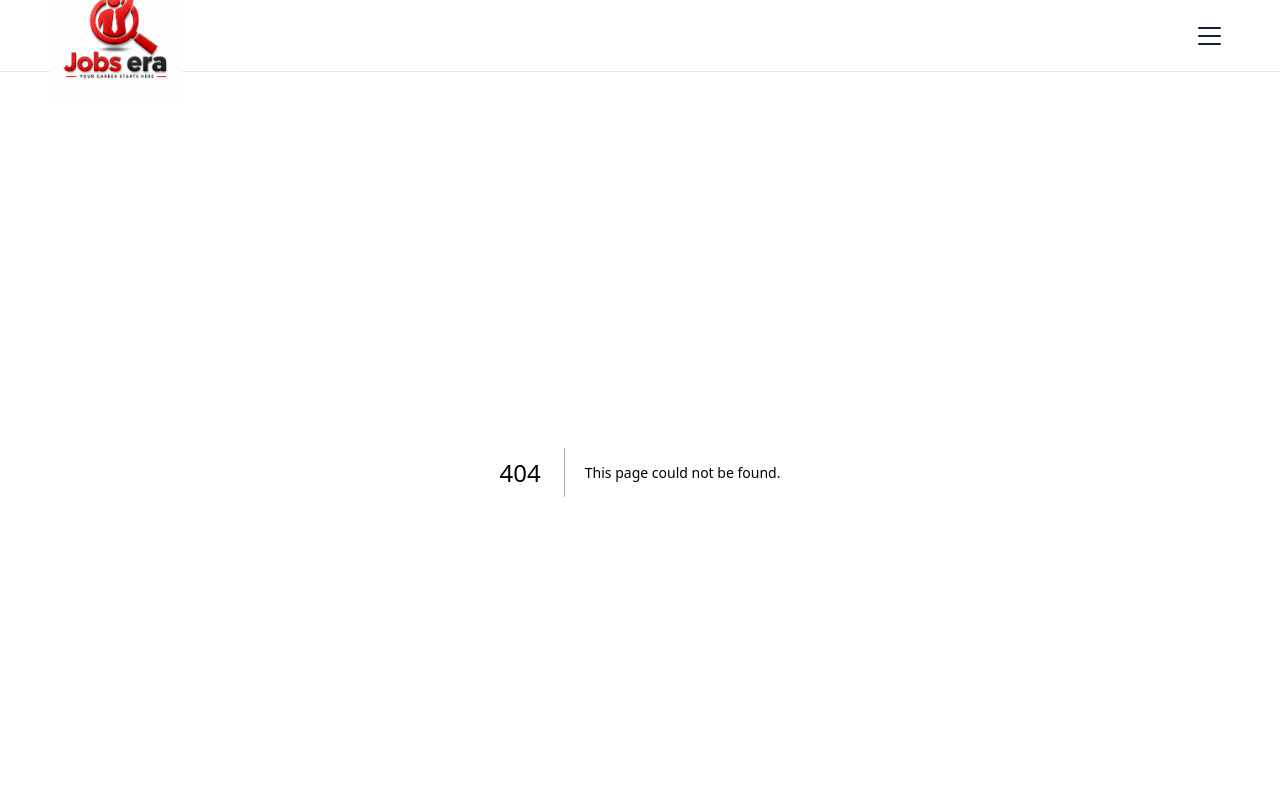
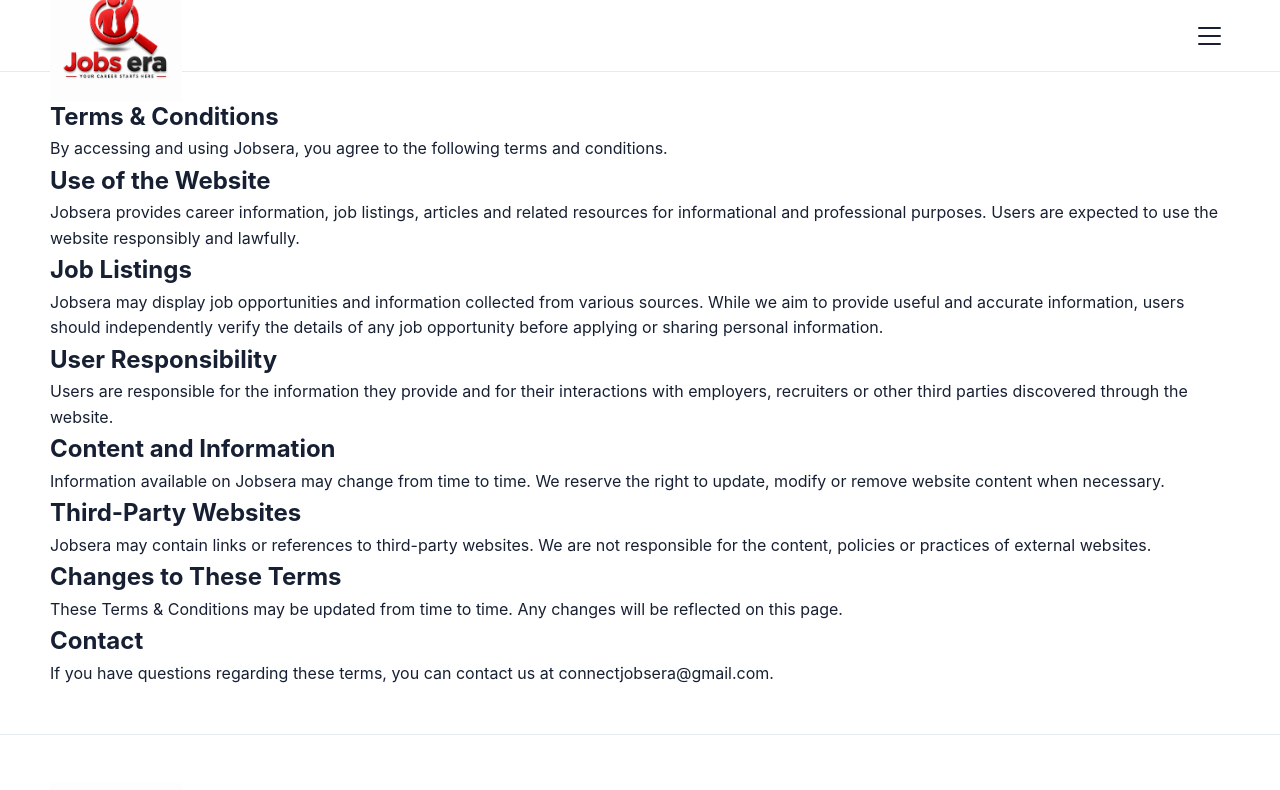
Before and after one commit to ConnectJobsera/Jobsera-Website, a Next.js app: page /terms in a window 1280 px wide. Before the commit this address had no page. Shown: the top 790 px of the page. Built offline with nearby package versions, Linux system fonts and the light colour scheme.

Commit message:
Create Terms and Conditions page

```diff
--- /dev/null
+++ b/app/terms/page.tsx
@@ -0,0 +1,81 @@
+export default function TermsPage() {
+  return (
+    <section className="content-page">
+      <div className="container">
+        <p className="eyebrow">LEGAL</p>
+
+        <h1>Terms & Conditions</h1>
+
+        <p className="page-intro">
+          By accessing and using Jobsera, you agree to the following terms and
+          conditions.
+        </p>
+
+        <div className="content-section">
+          <h2>Use of the Website</h2>
+          <p>
+            Jobsera provides career information, job listings, articles and
+            related resources for informational and professional purposes.
+            Users are expected to use the website responsibly and lawfully.
+          </p>
+        </div>
+
+        <div className="content-section">
+          <h2>Job Listings</h2>
+          <p>
+            Jobsera may display job opportunities and information collected
+            from various sources. While we aim to provide useful and accurate
+            information, users should independently verify the details of any
+            job opportunity before applying or sharing personal information.
+          </p>
+        </div>
+
+        <div className="content-section">
+          <h2>User Responsibility</h2>
+          <p>
+            Users are responsible for the information they provide and for
+            their interactions with employers, recruiters or other third
+            parties discovered through the website.
+          </p>
+        </div>
+
+        <div className="content-section">
+          <h2>Content and Information</h2>
+          <p>
+            Information available on Jobsera may change from time to time.
+            We reserve the right to update, modify or remove website content
+            when necessary.
+          </p>
+        </div>
+
+        <div className="content-section">
+          <h2>Third-Party Websites</h2>
+          <p>
+            Jobsera may contain links or references to third-party websites.
+            We are not responsible for the content, policies or practices of
+            external websites.
+          </p>
+        </div>
+
+        <div className="content-section">
+          <h2>Changes to These Terms</h2>
+          <p>
+            These Terms & Conditions may be updated from time to time. Any
+            changes will be reflected on this page.
+          </p>
+        </div>
+
+        <div className="content-section">
+          <h2>Contact</h2>
+          <p>
+            If you have questions regarding these terms, you can contact us at{" "}
+            <a href="mailto:connectjobsera@gmail.com">
+              connectjobsera@gmail.com
+            </a>
+            .
+          </p>
+        </div>
+      </div>
+    </section>
+  );
+}
```
